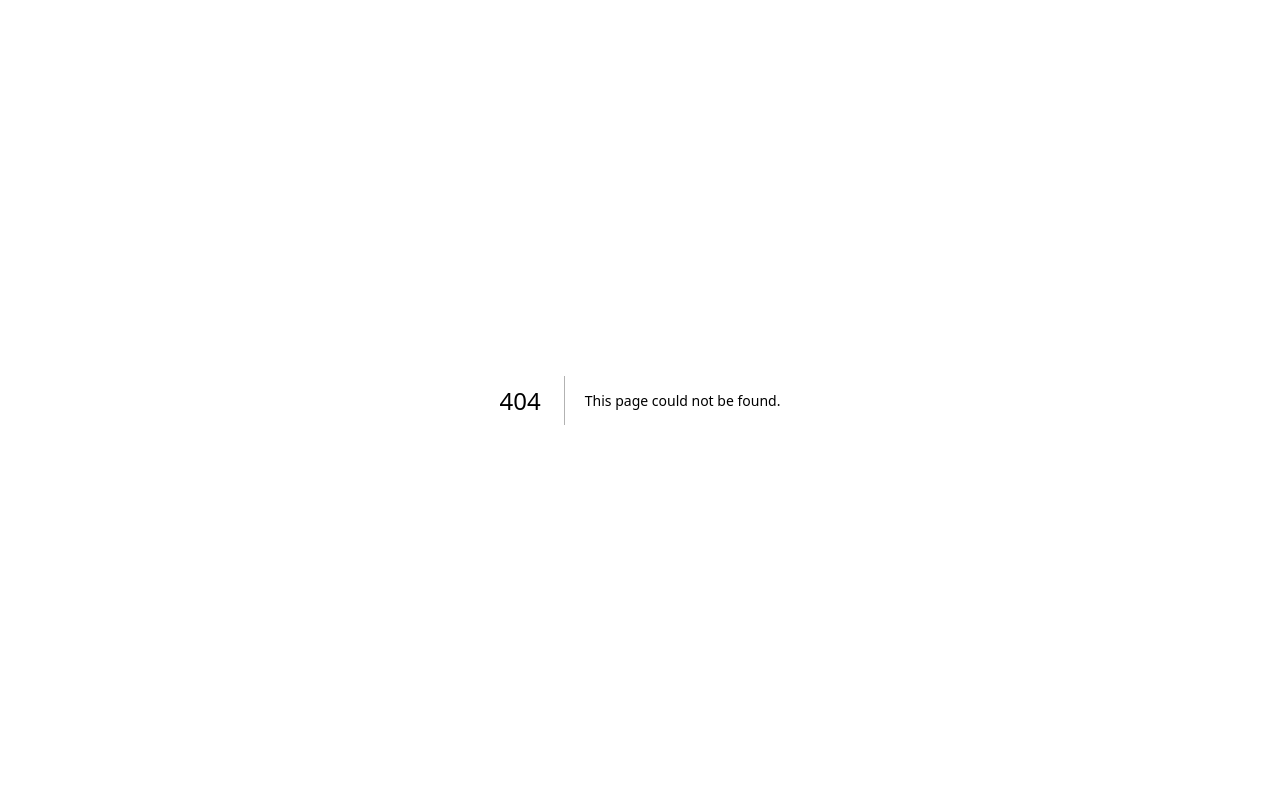
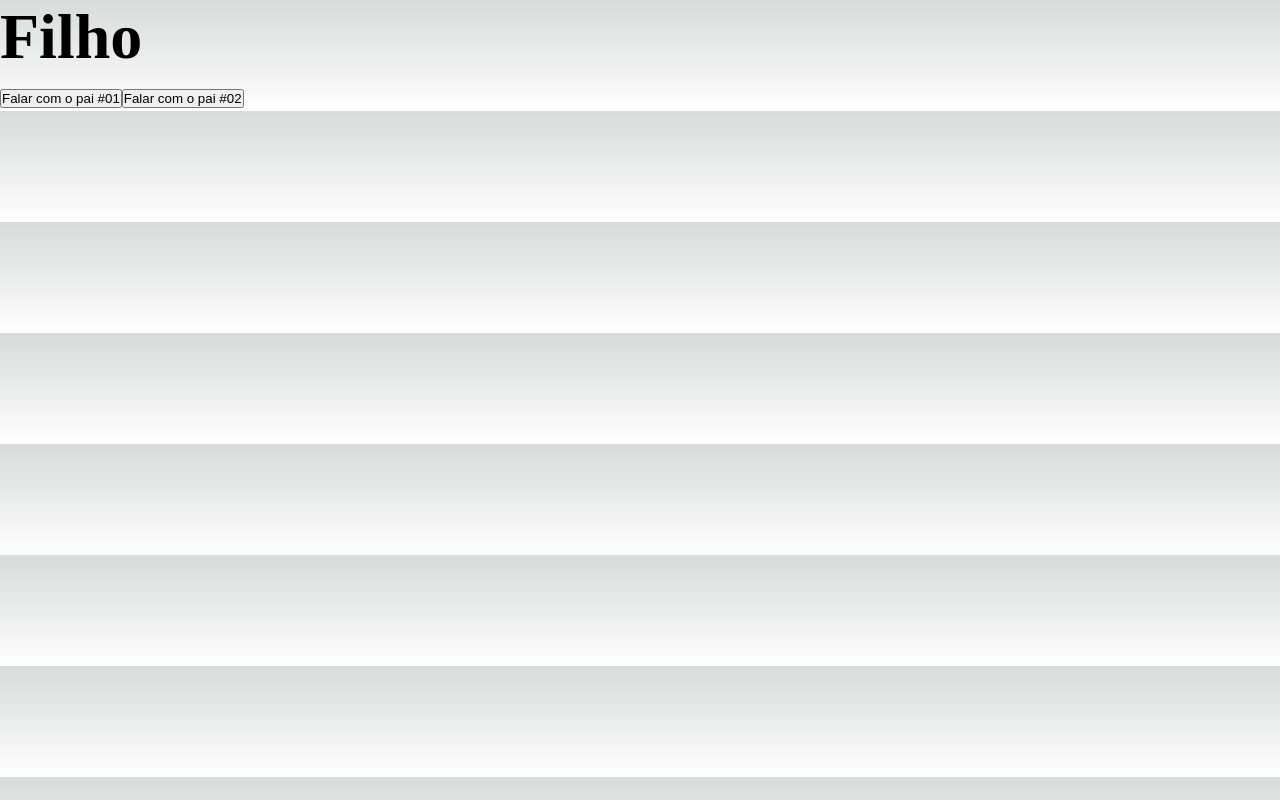
Before and after one commit to ArthurDetomi/NextJS, a Next.js app in the folder exercicios/: page /comunicacao/indireta1 in a window 1280 px wide. Before the commit this address had no page. Built offline with nearby package versions, Linux system fonts and the light colour scheme.

Commit message:
Comunicação Indireta: Do filho para o pai

```diff
--- /dev/null
+++ b/exercicios/components/indireta/Filho.jsx
@@ -0,0 +1,13 @@
+export default function Filho(props) {
+  // "Passei no ENEM!"
+  console.log(props);
+  return (
+    <div>
+      <h1>Filho</h1>
+      <button onClick={props.funcao()}>Falar com o pai #01</button>
+      <button onClick={() => props.funcao("Passei no ENEM!")}>
+        Falar com o pai #02
+      </button>
+    </div>
+  );
+}
--- /dev/null
+++ b/exercicios/components/indireta/Pai.jsx
@@ -0,0 +1,13 @@
+import Filho from "./Filho";
+
+export default function Pai(props) {
+  function falarComigo(param) {
+    console.log(param);
+  }
+
+  return (
+    <div>
+      <Filho funcao={falarComigo} />
+    </div>
+  );
+}
--- /dev/null
+++ b/exercicios/src/pages/comunicacao/indireta1.jsx
@@ -0,0 +1,11 @@
+import Pai from "../../../components/indireta/Pai";
+
+export default function indireta1() {
+  return (
+    <div>
+      <h1>
+        <Pai />
+      </h1>
+    </div>
+  );
+}
```
